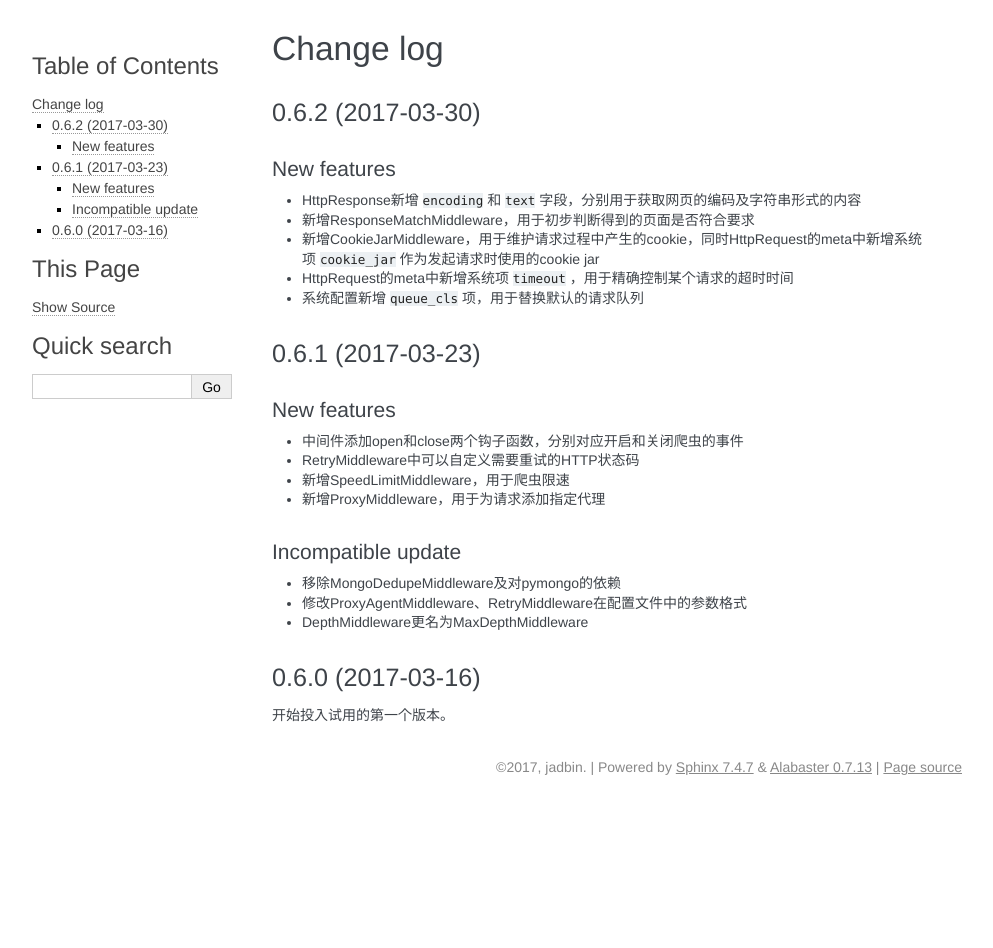
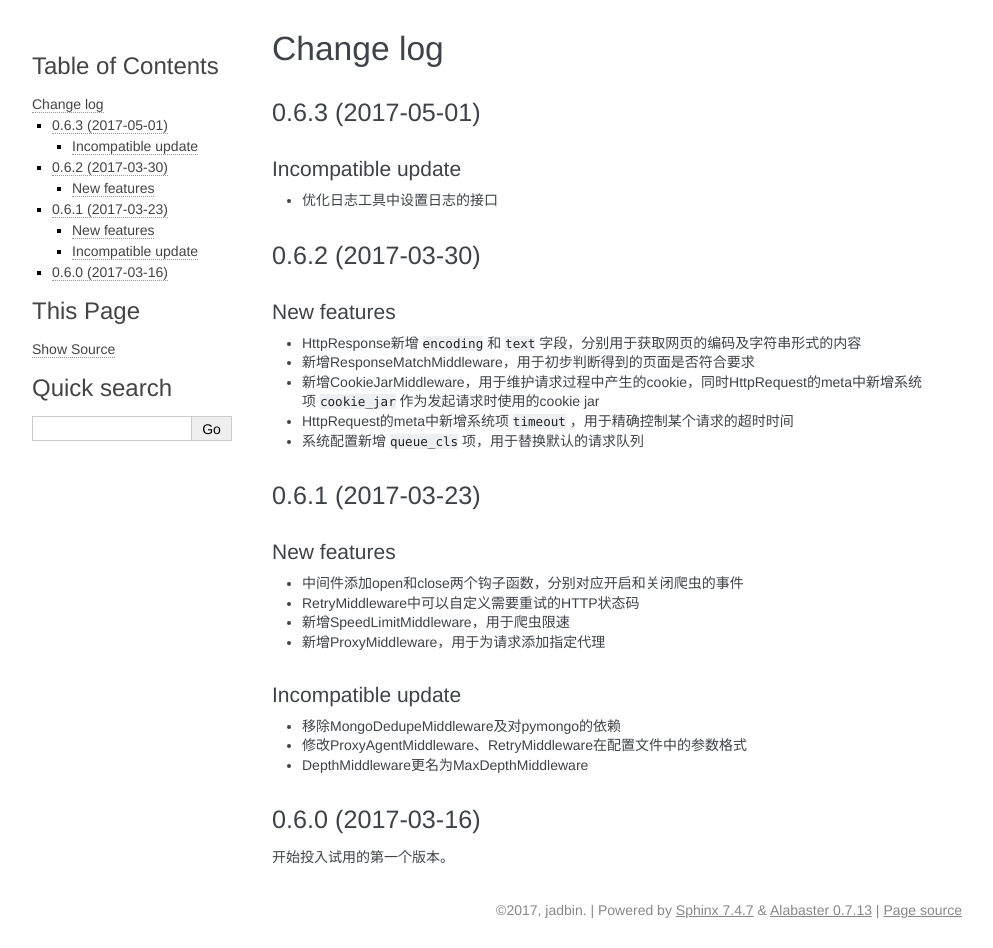
Before and after one commit to jadbin/xpaw, a Sphinx documentation site: the page built from docs/changelog.rst, in a window 1280 px wide. Shown: the whole page, without its empty margins (148-1141 px from the left). Built offline with Sphinx 7.4.7, drawn with Linux system fonts in a browser that asks for light colours; before the commit the page ends 900 px from its top, so only the background shows below that.

Commit message:
version 0.6.3

```diff
--- a/docs/changelog.rst
+++ b/docs/changelog.rst
@@ -2,6 +2,15 @@
 
 Change log
 ==========
+
+0.6.3 (2017-05-01)
+------------------
+
+Incompatible update
+~~~~~~~~~~~~~~~~~~~
+
+- 优化日志工具中设置日志的接口
+
 
 0.6.2 (2017-03-30)
 ------------------
--- a/xpaw/version.py
+++ b/xpaw/version.py
@@ -1,3 +1,3 @@
 # coding=utf-8
 
-__version__ = "0.6.3a0"
+__version__ = "0.6.3"
```
